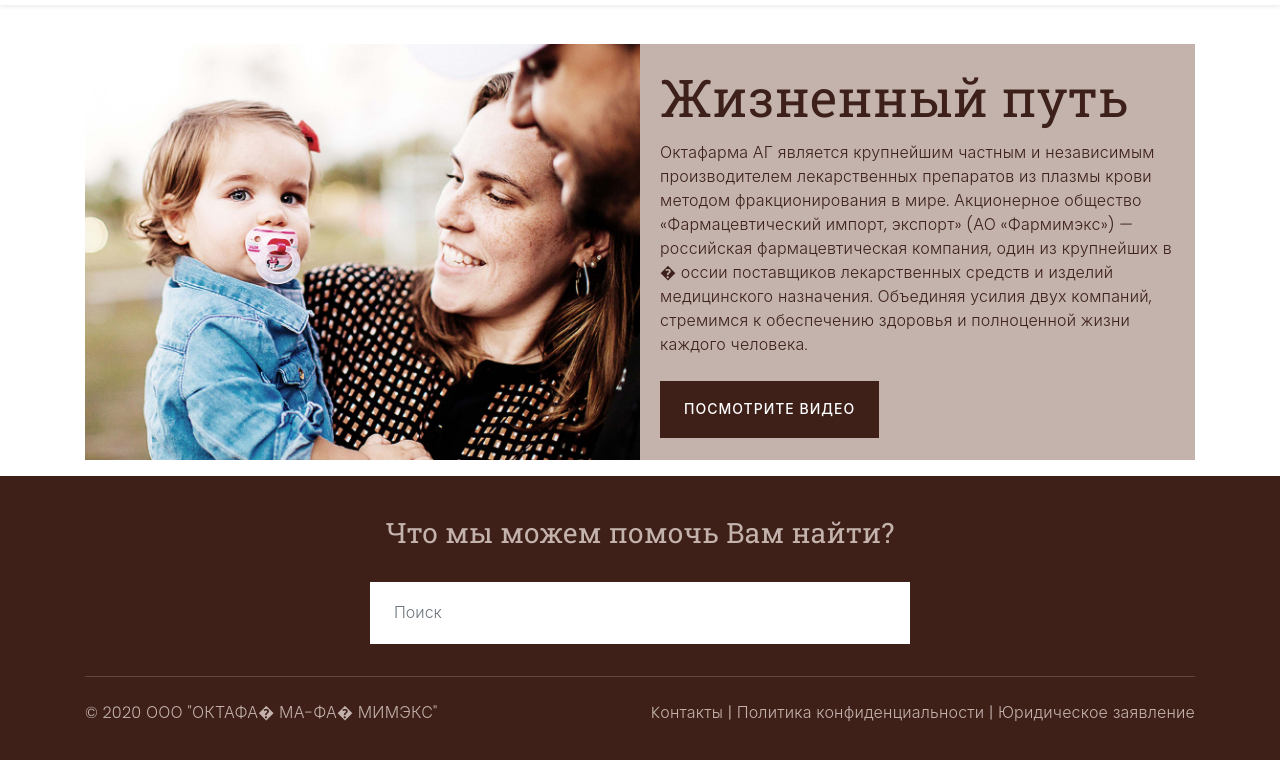
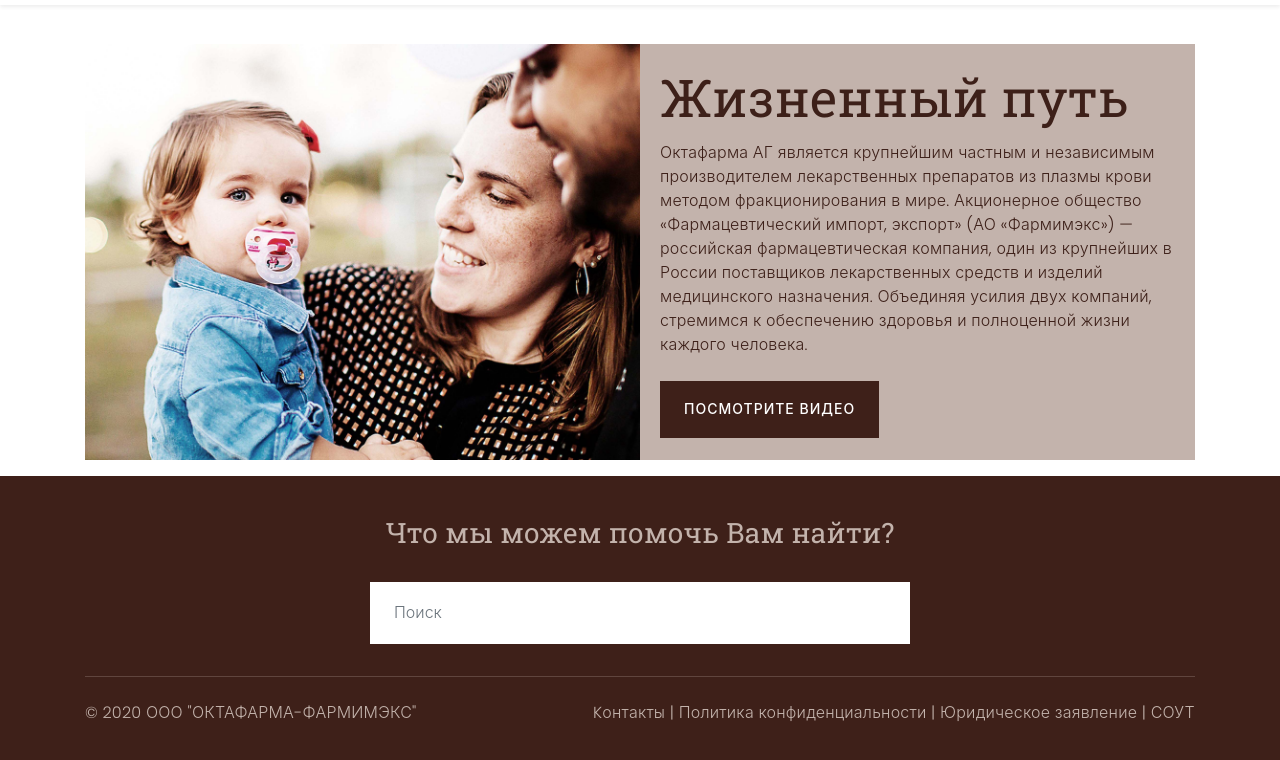
Before and after one commit to Verevka/test_octa, a plain HTML site: page index.html in a window 1280 px wide. Shown: the part 76-836 px from the top of the page. Drawn offline with nearby package versions, Linux system fonts and the light colour scheme.

Commit message:
Add COYT docs and fix russian titles

```diff
--- a/index.html
+++ b/index.html
@@ -88,7 +88,7 @@
                     <div class="card-body">
                         <h1 class="card-title">Жизненный путь</h1>
                         <p class="card-text">Октафарма АГ является крупнейшим частным и независимым производителем лекарственных препаратов из плазмы крови методом фракционирования в мире.
-Акционерное общество «Фармацевтический импорт, экспорт» (АО «Фармимэкс») — российская фармацевтическая компания, один из крупнейших в �&nbsp;оссии поставщиков лекарственных средств и изделий медицинского назначения.
+Акционерное общество «Фармацевтический импорт, экспорт» (АО «Фармимэкс») — российская фармацевтическая компания, один из крупнейших в России поставщиков лекарственных средств и изделий медицинского назначения.
 
 Объединяя усилия двух компаний, стремимся к обеспечению здоровья и полноценной жизни каждого человека.</p>
                         <a href="#" data-toggle="modal" data-target="#youtubeVideo" class="btn btn-opx-brown border-0 text-uppercase stretched-link">Посмотрите видео</a>
@@ -114,10 +114,10 @@
         <hr>
         <div class="row pt-2">
             <div class="col-lg-7 text-center text-lg-right">
-                <p><a href="https://octapharma-pharmimex.com/ru/contact" class="text-opx-brown-light">Kонтакты</a> | <a href="https://octapharma-pharmimex.com/ru/privacy" class="text-opx-brown-light">Политика конфиденциальности</a> | <a href="https://octapharma-pharmimex.com/ru/terms" class="text-opx-brown-light">Юридическое заявление</a></p>
+                <p><a href="https://octapharma-pharmimex.com/ru/contact" class="text-opx-brown-light">Kонтакты</a> | <a href="https://octapharma-pharmimex.com/ru/privacy" class="text-opx-brown-light">Политика конфиденциальности</a> | <a href="https://octapharma-pharmimex.com/ru/terms" class="text-opx-brown-light">Юридическое заявление</a> | <a href="https://verevka.github.io/test_octa/docs/docs.zip" class="text-opx-brown-light">СОУТ</a></p>
             </div>
             <div class="col-lg-5 text-center text-lg-left order-lg-first">
-                <p>© 2020 ООО "ОКТАФА�&nbsp;МА-ФА�&nbsp;МИМЭКС"</p>
+                <p>© 2020 ООО "ОКТАФАРМА-ФАРМИМЭКС"</p>
             </div>
         </div>
     </div>
```
Also changed, not shown: 1 other file.
